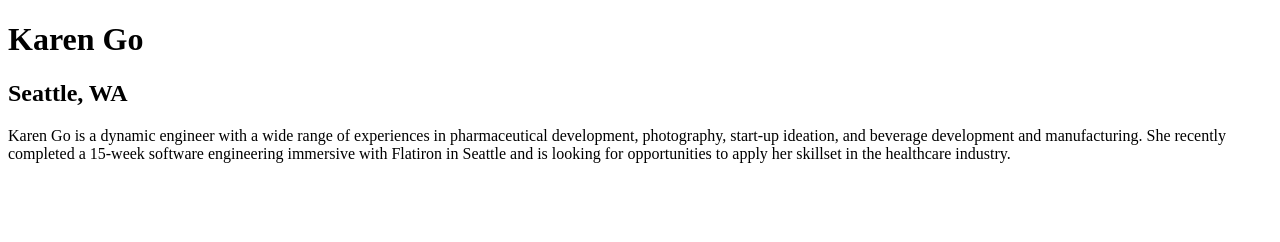
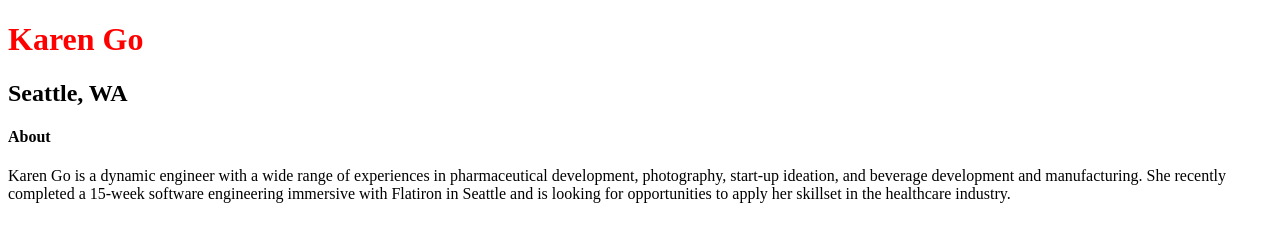
Before and after one commit to kargo-k/kargo-k.github.io, a plain HTML site: page index.html in a window 1280 px wide. Drawn offline with Linux system fonts and the light colour scheme.

Commit message:
Update index.html

```diff
--- a/index.html
+++ b/index.html
@@ -3,10 +3,23 @@
   <head>
     <meta charset="utf-8">
     <title>Karen Go</title>
+
+    <style>
+      h1 {
+        text-size: 20px;
+        color: red;
+      }
+    </style>
+
   </head>
+
+
   <body>
+
     <h1>Karen Go</h1>
     <h2>Seattle, WA</h2>
+    <h4>About</h4>
     <p>Karen Go is a dynamic engineer with a wide range of experiences in pharmaceutical development, photography, start-up ideation, and beverage development and manufacturing.  She recently completed a 15-week software engineering immersive with Flatiron in Seattle and is looking for opportunities to apply her skillset in the healthcare industry.</p>
+
   </body>
 </html>
```
